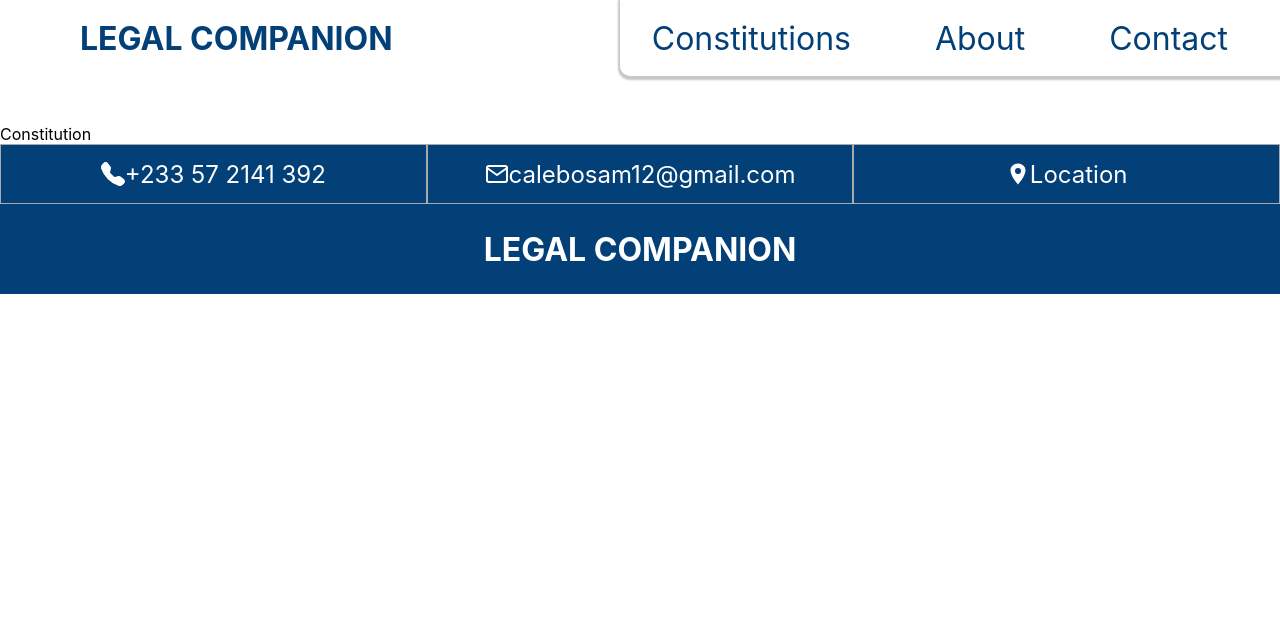
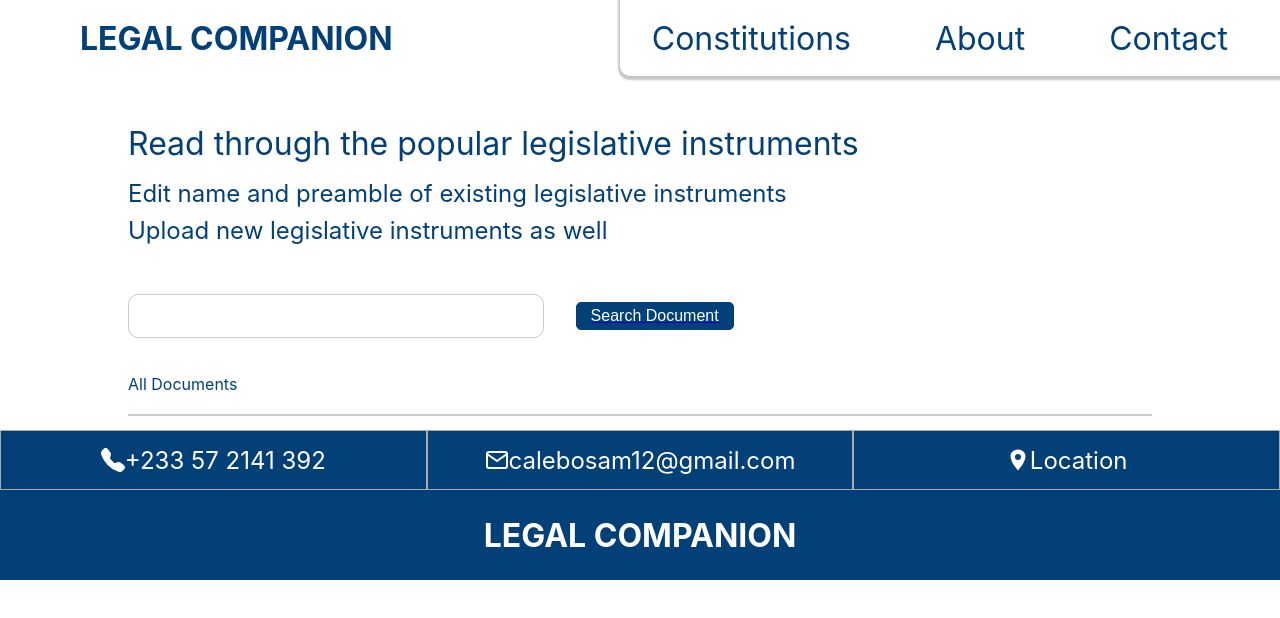
Before and after one commit to Caleb9083/legal-companion-frontend, a React (Create React App) app: page /constitutions in a window 1280 px wide. Shown: the top 618 px of the page. Built offline with nearby package versions, Linux system fonts and the light colour scheme.

Commit message:
Constitution Card.js file created

```diff
--- a/src/pages/Constitution.js
+++ b/src/pages/Constitution.js
@@ -1,9 +1,33 @@
-import React from 'react'
+import React, { useState } from 'react'
+import { Button } from '../components/Button'
 import "./styles/Constitution.css"
 
 const Constitution = () => {
+    const [searchValue, setSearchValue] = useState("")
     return (
-        <div>Constitution</div>
+        <div className="constitution">
+            <div className="constitution_hero_section">
+                <div className='constituion_hero_text top'>Read through the popular legislative instruments</div>
+                <div className='constituion_hero_text'>Edit name and preamble of existing legislative instruments</div>
+                <div className='constituion_hero_text'>Upload new legislative instruments as well</div>
+            </div>
+            <div className="constitution_search">
+                <form className="search_field_container">
+                    <input className="search_input"
+                        name="search"
+                        type="text"
+                        value={searchValue}
+                        onChange={(e) => setSearchValue(e.target.value)}
+                    />
+                    <Button className="btn-search" buttonSize="btn-medium">Search Document</Button>
+                </form>
+            </div>
+            <div className="constitution_main">
+                <div className='constitution_main_head'>All Documents</div>
+                <div className='constitution_main_body'></div>
+            </div>
+
+        </div>
     )
 }
 
--- a/src/pages/styles/Constitution.css
+++ b/src/pages/styles/Constitution.css
@@ -0,0 +1,52 @@
+.constitution{
+    width: 80%;
+    margin: 0 auto;
+}
+.constitution_hero_section{
+    height: 170px;
+    width: 100%;
+}
+.constituion_hero_text{
+    color: #034078;
+    font-size: 1.5rem;
+    margin-bottom: 0.5rem;
+}
+.top{
+    font-size: 2rem;
+    margin-bottom: 1rem;
+}
+.constitution_search{
+    height: 80px;
+    width: 100%;
+}
+.search_field_container{
+    width: 100%;
+    display: flex;
+    align-items: center;
+}
+.search_input{
+    border-radius: 10px;
+    width: 40%;
+    height: 2.5rem;
+    font-size: 1rem;
+    border: 1px solid #ccc;
+    margin-right: 2rem;
+}
+.btn-search{
+    width: 50%;
+    font-size: 2rem;
+}
+.constitution_main{
+    width: 100%;
+    height: auto;
+}
+.constitution_main_head{
+    height: 40px;
+    width: 100%;
+    color:#034078;
+    box-shadow: 0 2px 0 rgba(0, 0, 0, 0.2);
+    margin-bottom: 1rem;
+}
+.constitution_main_body{
+
+}
```
Also changed, not shown: src/components/ConstitutionCard.js (added, +24 -0 lines).
